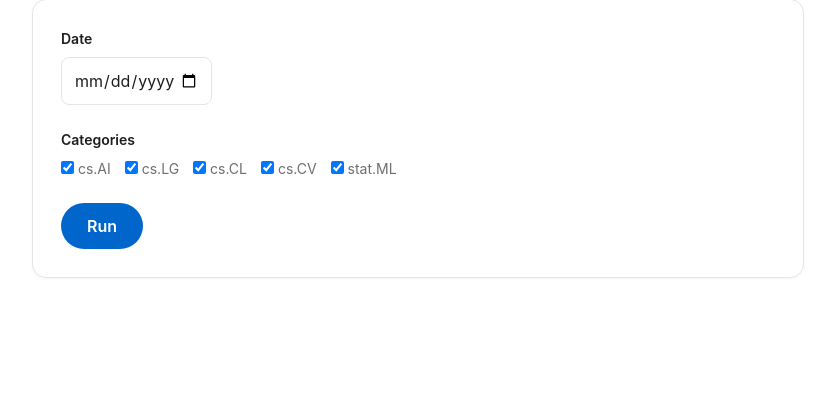
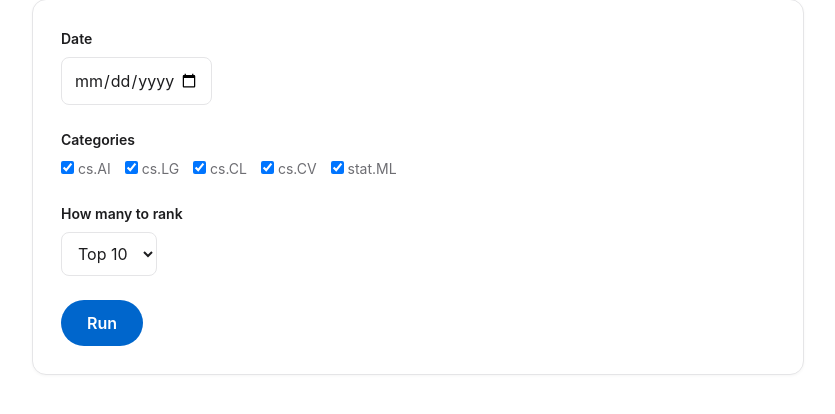
Before and after one commit to resourcefulmind/bangkok-research-crew, a Flask app: page / in a window 1280 px wide. Shown: the part 155-569 px from the top of the page, without its empty margins (222-1057 px from the left). Run offline with Flask 3, Linux system fonts and the light colour scheme.

Commit message:
feat: configurable Top-N (5 or 10) and scan size, fix hardcoded counts
Let the user choose how many papers to rank (top 5 or top 10) from the
start screen and the CLI, and trim the scan from 50 to 25 papers (most of
the time goes to evaluation, which is linear in paper count).

Threads top_n: start screen / CLI -> /run (validated, clamped to 5 or 10)
-> run_pipeline -> evaluation and the re-rank path -> make_ranking_task,
which bakes 'top {n}' into the prompt.

A bug sweep caught two places that still hardcoded 10 and would have
fought the new setting: the ranking synthesizer agent's own goal and
backstory, and the report title/H1. The agent is now N-agnostic and the
report shows the real count via papers|length.

```diff
--- a/app.py
+++ b/app.py
@@ -27,6 +27,14 @@ def start_run():
 
     categories = data.get("categories", "cs.AI, cs.LG, cs.CL, cs.CV, stat.ML")
 
+    # Output size: accept only 5 or 10, fall back to 10 on anything else.
+    try:
+        top_n = int(data.get("top_n", 10))
+    except (TypeError, ValueError):
+        top_n = 10
+    if top_n not in (5, 10):
+        top_n = 10
+
 
     run_id = str(uuid.uuid4())
 
@@ -50,7 +58,7 @@ def start_run():
     #spawn pipeline in background thread
     thread = threading.Thread(
         target=run_pipeline,
-        args=(run_id, date, categories, event_queue, feedback_event, feedback_data, run_state),
+        args=(run_id, date, categories, event_queue, feedback_event, feedback_data, run_state, top_n),
         daemon=True,
     )
     thread.start()
--- a/bangkok/agents.py
+++ b/bangkok/agents.py
@@ -83,7 +83,7 @@ practical_evaluator = Agent(
 ranking_synthesizer = Agent(
     role="Research Ranking Synthesizer",
     goal="Combine novelty, impact, and practical evaluations into a final "
-        "ranked list of the top 10 most important research papers of the day",
+        "ranked list of the most important research papers of the day",
     backstory=(
         "You are a meta-researcher who synthesizes evaluations from specialists "
         "into actionable rankings. You have worked with diverse research teams "
@@ -97,7 +97,7 @@ ranking_synthesizer = Agent(
         "paper A is better but practicality says paper B is better — you "
         "investigate the trade-off and make a reasoned call. You weight novelty, "
         "impact, and practicality roughly equally unless one signal is "
-        "overwhelmingly strong. For each paper in your top 10, you provide: "
+        "overwhelmingly strong. For each paper in your ranking, you provide: "
         "a composite score out of 10, the individual novelty, impact, and "
         "practicality scores, and a clear explanation of why it earned its rank."
     ),
--- a/bangkok/tools.py
+++ b/bangkok/tools.py
@@ -69,14 +69,14 @@ class ArxivSearchTool(BaseTool):
         )
 
         client = arxiv.Client(
-            page_size=50,
+            page_size=25,
             delay_seconds=5.0,
             num_retries=5,
         )
 
         search = arxiv.Search(
             query=full_query,
-            max_results=50,
+            max_results=25,
             sort_by=arxiv.SortCriterion.SubmittedDate,
             sort_order=arxiv.SortOrder.Descending,
         )
--- a/templates/dashboard.html
+++ b/templates/dashboard.html
@@ -77,6 +77,18 @@
         .categories { border: 0; margin-bottom: 24px; display: flex; flex-wrap: wrap; gap: 14px; }
         .categories label { font-size: 14px; color: var(--text-secondary); cursor: pointer; }
         input[type="checkbox"] { cursor: pointer; }
+
+        select {
+            font: inherit;
+            padding: 10px 12px;
+            border: 1px solid var(--border);
+            border-radius: 8px;
+            background: var(--bg);
+            color: var(--text-primary);
+            margin-bottom: 24px;
+            cursor: pointer;
+            display: block;
+        }
 
         .btn-primary {
             font: inherit;
@@ -186,6 +198,12 @@
                     <label><input type="checkbox" name="category" value="stat.ML" checked> stat.ML</label>
                 </fieldset>
 
+                <label class="field-label" for="top-n">How many to rank</label>
+                <select id="top-n" name="top-n">
+                    <option value="10" selected>Top 10</option>
+                    <option value="5">Top 5</option>
+                </select>
+
                 <button type="submit" class="btn-primary">Run</button>
             </form>
         </section>
@@ -197,7 +215,7 @@
             <ol id="stepper" class="stepper"></ol>
         </section>
 
-        <!-- State 3: feedback checkpoint (top 10 + approve/adjust/abort) -->
+        <!-- State 3: feedback checkpoint (top N + approve/adjust/abort) -->
         <section id="screen-feedback" class="screen">
             <h1 class="title">Review the ranking</h1>
             <p class="subtitle">Approve to generate the report, adjust to re-rank with guidance, or abort.</p>
@@ -443,12 +461,13 @@
             const categories = Array.from(
                 document.querySelectorAll('input[name="category"]:checked')
             ).map(c => c.value).join(", ");
+            const topN = Number(document.getElementById("top-n").value);
 
             try {
                 const res = await fetch("/run", {
                     method: "POST",
                     headers: { "Content-Type": "application/json" },
-                    body: JSON.stringify({ date, categories }),
+                    body: JSON.stringify({ date, categories, top_n: topN }),
                 });
 
                 if (!res.ok) {
--- a/templates/report.html
+++ b/templates/report.html
@@ -3,7 +3,7 @@
 <head>
     <meta charset="UTF-8">
     <meta name="viewport" content="width=device-width, initial-scale=1.0">
-    <title>Top 10 Research Papers — {{ search_date }}</title>
+    <title>Top {{ papers|length }} Research Papers for {{ search_date }}</title>
     <style>
         {% include "_tokens.html" %}
 
@@ -318,7 +318,7 @@
 <div class="hero">
     <div class="hero-inner">
         <p class="hero-eyebrow">Daily Research Digest</p>
-        <h1>Top 10 AI Papers</h1>
+        <h1>Top {{ papers|length }} AI Papers</h1>
         <p class="hero-subtitle">The most important research papers published on {{ search_date }}, ranked by novelty, impact, and practical relevance.</p>
         <div class="hero-stats">
             <div class="hero-stat">
```
Also changed, not shown: bangkok/pipeline.py (+7 -6 lines), bangkok/tasks.py (+4 -3 lines), main.py (+9 -2 lines), tests/test_app.py (+9 -0 lines), tests/test_pipeline.py (+16 -0 lines), README.md.
